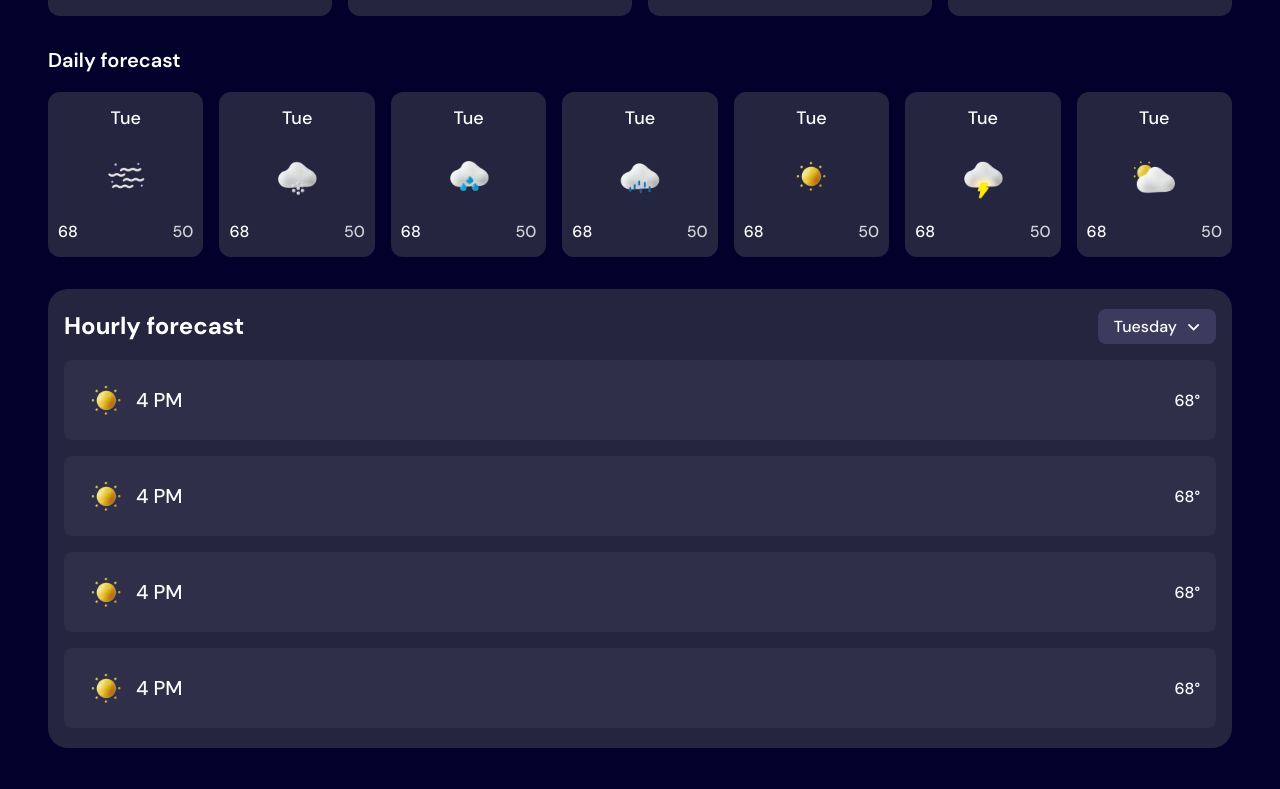
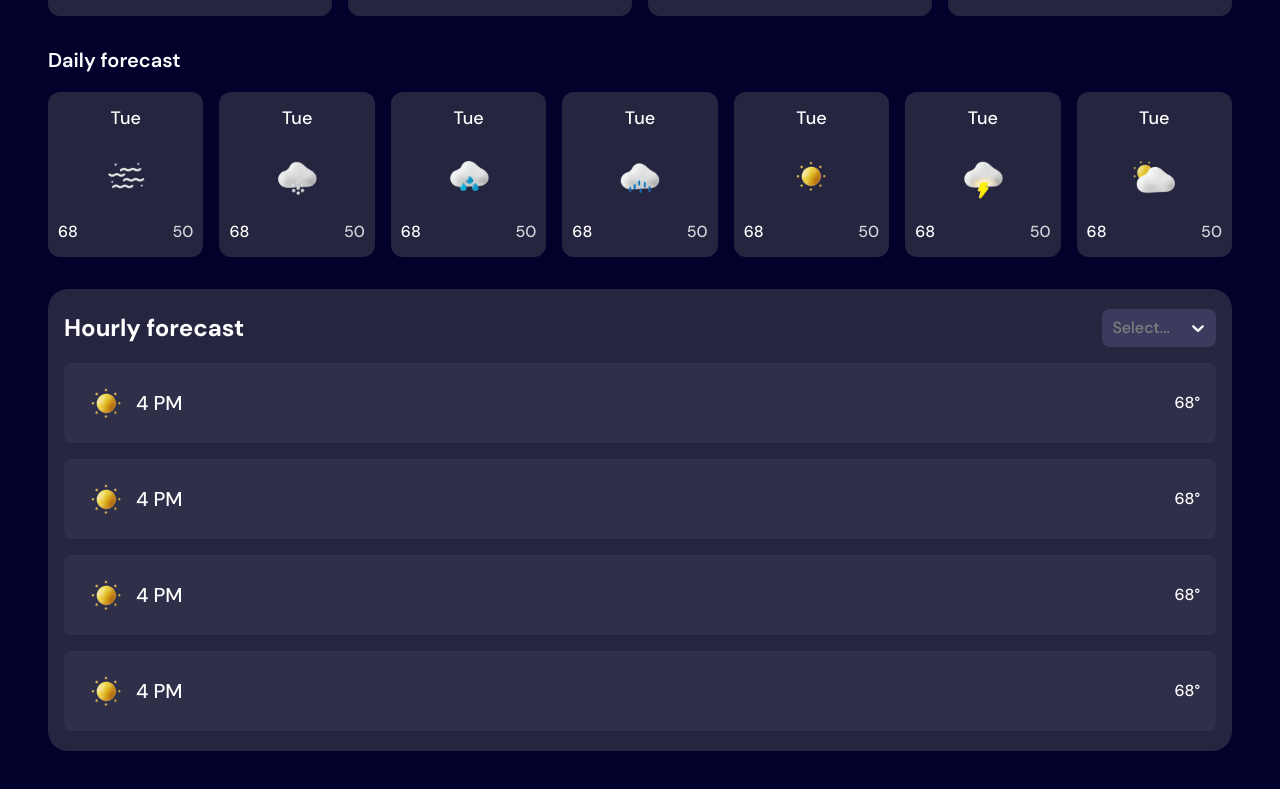
Before and after one commit to ahndrou/weather-app, a React (Vite) app: page / in a window 1280 px wide. Shown: the part 641-1430 px from the top of the page. Built offline with nearby package versions, Linux system fonts and the light colour scheme.

Commit message:
add dropdown select menu for 'days'.
used the react-select library rather than trying to style a native select due to longstanding issues with styling native select elements. a new native CSS method for styling 'select' exists but browser support is still poor.

```diff
--- a/package.json
+++ b/package.json
@@ -13,6 +13,7 @@
     "react": "^19.2.0",
     "react-dom": "^19.2.0",
     "react-feather": "^2.0.10",
+    "react-select": "^5.10.2",
     "styled-components": "^6.4.0"
   },
   "devDependencies": {
--- /dev/null
+++ b/src/components/DaysDropdown.tsx
@@ -0,0 +1,67 @@
+import styled from "styled-components";
+import { textPreset7 } from "./GlobalStyles";
+import Select from "react-select";
+
+const days = [
+  { value: "Monday", label: "Monday" },
+  { value: "Tuesday", label: "Tuesday" },
+  { value: "Wednesday", label: "Wednesday" },
+  { value: "Thursday", label: "Thursday" },
+  { value: "Friday", label: "Friday" },
+  { value: "Saturday", label: "Saturday" },
+  { value: "Sunday", label: "Sunday" },
+];
+
+export default function DaysDropdown() {
+  return (
+    <Wrapper
+      options={days}
+      isSearchable={false}
+      classNamePrefix={"react-select"}
+      components={{ IndicatorSeparator: () => null }}
+    />
+  );
+}
+
+// react-select docs suggest styling via their 'styles' prop. I chose to do it
+// this way for consistency. Using template strings, I am able to use my CSS fragments
+// I have set up already for font styles etc.
+// Note they expose a 'className' prop, and so Styled Components can work with it.
+const Wrapper = styled(Select)`
+  ${textPreset7}
+
+  & .react-select__control {
+    background-color: var(--clr-neutral-600);
+    border-radius: 8px;
+    border: none;
+    cursor: pointer;
+  }
+
+  & .react-select__indicator {
+    color: inherit;
+  }
+
+  & .react-select__single-value {
+    color: inherit;
+  }
+
+  & .react-select__menu {
+    background-color: var(--clr-neutral-800);
+    border: 1px solid var(--clr-neutral-600);
+    border-radius: 12px;
+    padding: 8px;
+    min-width: fit-content;
+  }
+
+  & .react-select__option {
+    cursor: pointer;
+  }
+
+  & .react-select__option--is-focused {
+    background-color: var(--clr-neutral-700);
+  }
+
+  & .react-select__option--is-selected {
+    background-color: inherit;
+  }
+`;
--- a/src/components/GlobalStyles.tsx
+++ b/src/components/GlobalStyles.tsx
@@ -22,6 +22,12 @@ export default createGlobalStyle`
     p, h1, h2, h3, h4, h5, h6 {
       margin: 0;
       padding: 0;
+    }
+
+    ol, ul {
+      list-style: none;
+      padding: 0;
+      margin: 0;
     }
 
     html, body, #root {
--- a/src/components/HourlyForecastGroup.tsx
+++ b/src/components/HourlyForecastGroup.tsx
@@ -1,13 +1,14 @@
 import styled from "styled-components";
 import HourlyForecast from "./HourlyForecast";
 import Button from "./Button";
+import DaysDropdown from "./DaysDropdown";
 
 export default function HourlyForecastGroup() {
   return (
     <Wrapper>
       <SectionHeader>
         <Heading>Hourly forecast</Heading>
-        <Button color="light">Tuesday</Button>
+        <DaysDropdown />
       </SectionHeader>
       <ForecastGroup>
         <HourlyForecast forecast="sunny" time={4} temp={68} />
```
Also changed, not shown: 1 other file (tests, documents, lock files or other folders).
